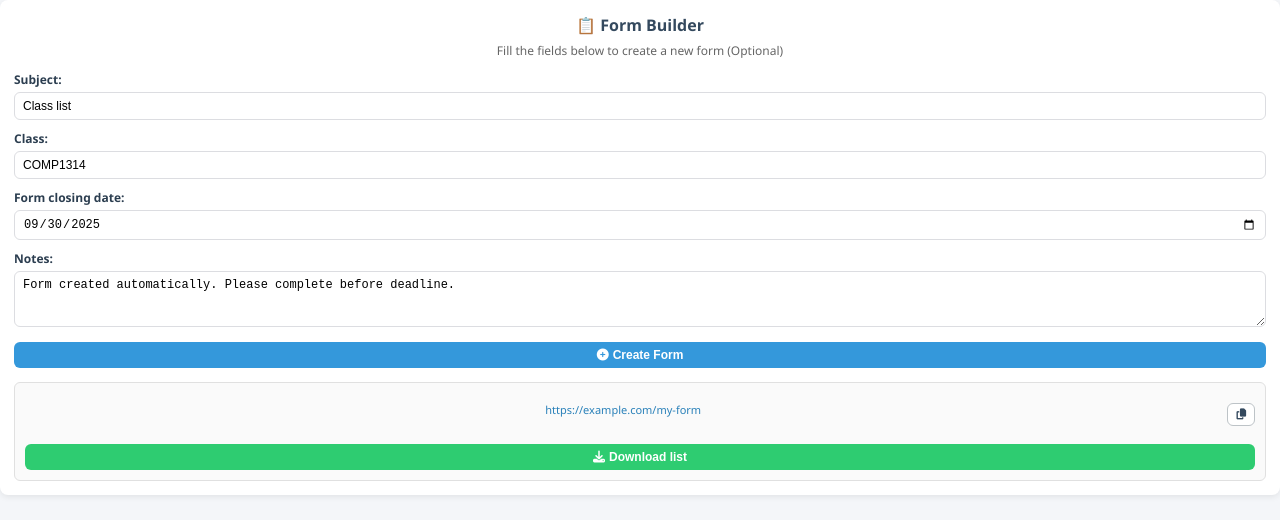
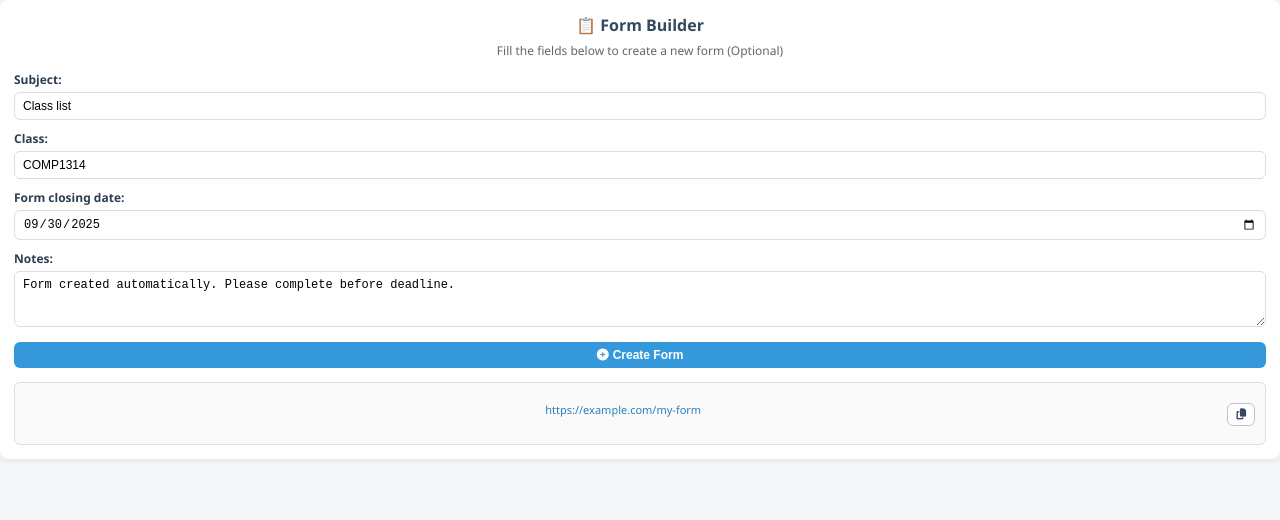
Before and after one commit to sangoz/NCKH-2025, a website: page formBuilderUI.html in a window 1280 px wide. Drawn offline with Linux system fonts and the light colour scheme.

Commit message:
Xoa nut Download list trong form creation (nut khong dung den)

```diff
--- a/formBuilderUI.html
+++ b/formBuilderUI.html
@@ -174,9 +174,6 @@
           </button>
         </div>
         <span id="status">✔ Link copied!</span>
-        <button class="btn btn-secondary" onclick="download_class_list()">
-          <i class="fa fa-download"></i> Download list
-        </button>
       </div>
     </div>
 
@@ -235,10 +232,6 @@
         }, 2000);
       }
 
-      // download the class list
-      function download_class_list () {
-
-      }
     </script>
   </body>
 </html>
```
